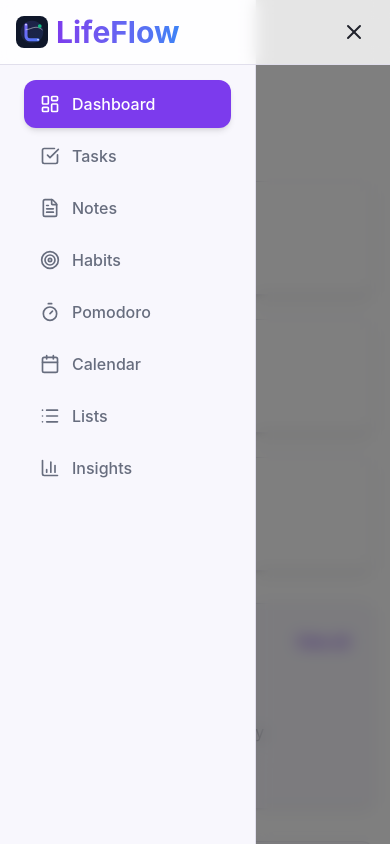
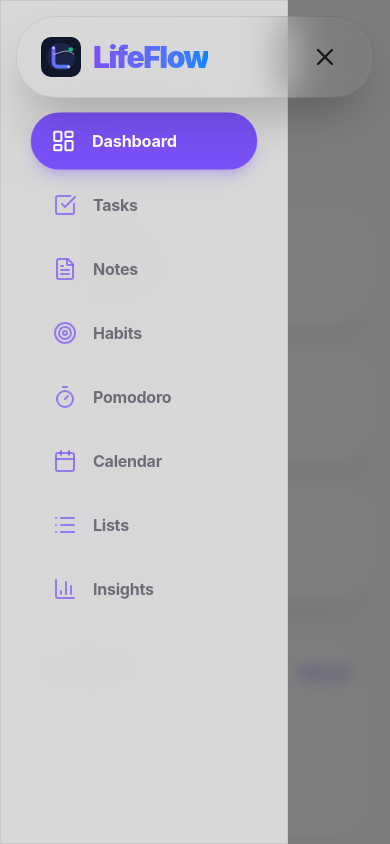
Before and after one commit to arpitmohapatra/lifeflow, a React (Vite) app: page / in a window 390 px wide. Both pictures are taken after a click on the button 354 px from the left and 32 px from the top of the page. Shown: the top 844 px of the page. Built offline with nearby package versions, Linux system fonts and the light colour scheme.

Commit message:
Complete redesign using Apple's new design system: Light theme, rounded components, and glassmorphism

```diff
--- a/src/App.jsx
+++ b/src/App.jsx
@@ -93,36 +93,38 @@ function App() {
 
   return (
     <div className={`min-h-screen transition-opacity duration-500 ${mounted ? 'opacity-100' : 'opacity-0'}`}>
-      {/* Mobile Header */}
-      <header className="md:hidden sticky top-0 z-40 px-4 py-3 border-b backdrop-blur-sm" style={{
-        backgroundColor: 'color-mix(in srgb, var(--color-background), transparent 20%)',
-        borderColor: 'var(--color-border)'
+      {/* Mobile Floating Header */}
+      <header className="md:hidden fixed top-4 left-4 right-4 z-40 px-6 py-4 rounded-3xl backdrop-blur-xl border shadow-2xl transition-all" style={{
+        backgroundColor: 'var(--color-glass)',
+        borderColor: 'var(--color-glass-border)'
       }}>
         <div className="flex items-center justify-between">
-          <div className="flex items-center gap-2">
-            <img src={`${import.meta.env.BASE_URL}icon.svg`} alt="LifeFlow Logo" className="w-8 h-8" />
-            <h1 className="text-3xl font-bold bg-gradient-to-r from-primary to-secondary bg-clip-text text-transparent">
+          <div className="flex items-center gap-3">
+            <img src={`${import.meta.env.BASE_URL}icon.svg`} alt="LifeFlow Logo" className="w-10 h-10" />
+            <h1 className="text-3xl font-black bg-gradient-to-r from-primary to-secondary bg-clip-text text-transparent tracking-tighter">
               LifeFlow
             </h1>
           </div>
           <button
             onClick={() => setMobileMenuOpen(!mobileMenuOpen)}
-            className="p-2 rounded-lg hover:bg-surface cursor-pointer"
+            className="p-2.5 rounded-2xl hover:bg-surface transition-colors cursor-pointer"
           >
-            {mobileMenuOpen ? <X className="w-6 h-6" /> : <Menu className="w-6 h-6" />}
+            {mobileMenuOpen ? <X className="w-7 h-7 text-text" /> : <Menu className="w-7 h-7 text-text" />}
           </button>
         </div>
       </header>
 
-      <div className="flex min-h-screen overflow-x-hidden">
+      <div className="flex min-h-screen overflow-x-hidden md:p-6 lg:p-8">
         {/* Sidebar */}
         <aside className={`
-          fixed md:sticky top-0 left-0 h-screen z-30
-          w-64 p-6 border-r transition-transform duration-300
-          ${mobileMenuOpen ? 'translate-x-0 pt-20 md:pt-6' : '-translate-x-full md:translate-x-0'}
+          fixed md:sticky top-0 md:top-6 left-0 h-screen md:h-[calc(100vh-3rem)] z-30
+          w-72 p-8 md:rounded-3xl border transition-all duration-500 ease-spring
+          ${mobileMenuOpen ? 'translate-x-0 pt-28' : '-translate-x-full md:translate-x-0'}
+          ${!mobileMenuOpen && 'md:shadow-xl md:shadow-black/5'}
         `} style={{
             backgroundColor: 'var(--color-surface)',
-            borderColor: 'var(--color-border)'
+            borderColor: 'var(--color-border)',
+            backdropFilter: 'blur(40px)'
           }}>
           {/* Logo */}
           <div className="mb-8 hidden md:block">
@@ -137,8 +139,7 @@ function App() {
             </p>
           </div>
 
-          {/* Navigation */}
-          <nav className="space-y-1">
+          <nav className="space-y-2">
             {NAV_ITEMS.map((item) => {
               const Icon = item.icon;
               const isActive = currentView === item.id;
@@ -148,15 +149,15 @@ function App() {
                   key={item.id}
                   onClick={() => handleNavigate(item.id)}
                   className={`
-                    w-full flex items-center gap-3 px-4 py-3 rounded-lg
-                    font-medium transition-all cursor-pointer
+                    w-full flex items-center gap-4 px-5 py-4 rounded-2xl
+                    font-bold transition-all duration-300 cursor-pointer
                     ${isActive
-                      ? 'bg-primary text-white shadow-md'
-                      : 'text-text-secondary hover:bg-surface-elevated hover:text-text'
+                      ? 'bg-primary text-white shadow-lg shadow-primary/25 scale-[1.02]'
+                      : 'text-text-secondary hover:bg-surface-elevated hover:text-text hover:translate-x-1'
                     }
                   `}
                 >
-                  <Icon className="w-5 h-5" />
+                  <Icon className={`w-6 h-6 ${isActive ? 'text-white' : 'text-primary/70'}`} />
                   {item.label}
                 </button>
               );
@@ -165,7 +166,7 @@ function App() {
         </aside>
 
         {/* Main Content */}
-        <main className="flex-1 min-w-0 p-4 md:p-8">
+        <main className="flex-1 min-w-0 p-4 pt-28 md:pt-0 md:pl-8">
           <div className="w-full">
             {renderView()}
           </div>
--- a/src/components/Button.jsx
+++ b/src/components/Button.jsx
@@ -9,16 +9,16 @@ export function Button({
     const baseStyles = 'inline-flex items-center justify-center gap-2 font-medium transition-all focus:outline-none focus:ring-2 focus:ring-offset-2 disabled:opacity-50 disabled:cursor-not-allowed cursor-pointer';
 
     const variants = {
-        primary: 'bg-primary text-white hover:bg-primary-hover focus:ring-primary',
-        secondary: 'bg-surface text-text border border-border hover:bg-surface-elevated',
-        ghost: 'text-text hover:bg-surface',
-        danger: 'bg-error text-white hover:opacity-90 focus:ring-error',
+        primary: 'bg-primary text-white hover:bg-primary-hover shadow-lg shadow-primary/20 active:scale-95',
+        secondary: 'bg-surface/80 backdrop-blur-sm text-text border border-glass-border hover:bg-surface-elevated active:scale-95',
+        ghost: 'text-text hover:bg-surface active:scale-95',
+        danger: 'bg-error text-white hover:bg-error/90 active:scale-95',
     };
 
     const sizes = {
-        sm: 'px-3 py-1.5 text-sm rounded-md',
-        md: 'px-4 py-2 text-base rounded-md',
-        lg: 'px-6 py-3 text-lg rounded-lg',
+        sm: 'px-4 py-2 text-sm rounded-xl font-bold',
+        md: 'px-6 py-3 text-base rounded-2xl font-bold',
+        lg: 'px-8 py-4 text-lg rounded-3xl font-black',
     };
 
     return (
--- a/src/components/Card.jsx
+++ b/src/components/Card.jsx
@@ -1,8 +1,10 @@
 export function Card({ children, className = '', elevated = false, onClick, ...props }) {
     return (
         <div
-            className={`rounded-lg p-6 transition-all w-full ${onClick ? 'cursor-pointer hover:scale-[1.01]' : ''} ${elevated ? 'bg-surface-elevated shadow-md' : 'bg-surface shadow-sm'
-                } border border-border ${className}`}
+            className={`rounded-3xl p-6 transition-all duration-300 w-full
+                ${onClick ? 'cursor-pointer hover:scale-[1.02] active:scale-[0.98]' : ''}
+                ${elevated ? 'bg-surface-elevated shadow-xl shadow-black/5' : 'bg-surface/50 backdrop-blur-md'}
+                border border-glass-border ${className}`}
             onClick={onClick}
             {...props}
         >
--- a/src/components/Input.jsx
+++ b/src/components/Input.jsx
@@ -4,7 +4,9 @@ export const Input = forwardRef(({ className = '', ...props }, ref) => {
     return (
         <input
             ref={ref}
-            className={`w-full px-4 py-2 rounded-md border text-text placeholder:text-text-muted focus:outline-none focus:ring-2 focus:ring-primary transition-all bg-surface border-border ${className}`}
+            className={`w-full px-5 py-3 rounded-2xl border text-text placeholder:text-text-muted
+                focus:outline-none focus:ring-2 focus:ring-primary/40 transition-all
+                bg-surface-elevated border-glass-border shadow-sm font-medium ${className}`}
             {...props}
         />
     );
--- a/src/index.css
+++ b/src/index.css
@@ -1,51 +1,58 @@
 @import "tailwindcss";
 
 @theme {
-    /* Theme Colors */
-    --color-primary: hsl(262 83% 58%);
-    --color-primary-hover: hsl(262 83% 52%);
-    --color-secondary: hsl(217 91% 60%);
-    --color-accent: hsl(280 81% 68%);
+    /* Apple-inspired Light Palette */
+    --color-primary: hsl(255 90% 64%);
+    --color-primary-hover: hsl(255 90% 58%);
+    --color-secondary: hsl(210 100% 52%);
+    --color-accent: hsl(280 85% 65%);
 
-    /* Surface Colors */
-    --color-background: hsl(0 0% 100%);
-    --color-surface: hsl(250 60% 98%);
+    /* Light Surface System */
+    --color-background: hsl(0 0% 98%);
+    --color-surface: hsla(0 0% 100% / 0.7);
     --color-surface-elevated: hsl(0 0% 100%);
+    --color-glass: hsla(0 0% 100% / 0.65);
+    --color-glass-border: hsla(0 0% 0% / 0.08);
 
-    /* Text Colors */
-    --color-text: hsl(225 15% 15%);
-    --color-text-secondary: hsl(225 10% 45%);
-    --color-text-muted: hsl(225 8% 65%);
+    /* Typography */
+    --color-text: hsl(240 10% 10%);
+    --color-text-secondary: hsl(240 5% 45%);
+    --color-text-muted: hsl(240 5% 65%);
 
-    /* Border & Divider */
-    --color-border: hsl(250 25% 90%);
-    --color-divider: hsl(250 25% 94%);
+    /* Depth & Borders */
+    --color-border: hsla(0 0% 0% / 0.08);
+    --color-divider: hsla(0 0% 0% / 0.05);
 
-    /* Semantic Colors */
-    --color-success: hsl(142 71% 45%);
-    --color-warning: hsl(38 92% 50%);
-    --color-error: hsl(0 72% 51%);
-    --color-info: hsl(199 89% 48%);
+    /* Semantic */
+    --color-success: hsl(145 65% 42%);
+    --color-warning: hsl(35 95% 48%);
+    --color-error: hsl(0 85% 55%);
 
-    /* Border Radius - Standard Tailwind 4 handles these, but we can override */
-    --radius-sm: 0.375rem;
-    --radius-md: 0.5rem;
-    --radius-lg: 0.75rem;
-    --radius-xl: 1rem;
-    --radius-2xl: 1.5rem;
+    /* Apple-style Roundedness */
+    --radius-sm: 8px;
+    --radius-md: 12px;
+    --radius-lg: 18px;
+    --radius-xl: 24px;
+    --radius-2xl: 32px;
+    --radius-3xl: 40px;
+
+    /* Custom Transitions */
+    --transition-spring: cubic-bezier(0.4, 0, 0.2, 1);
 }
 
 @layer base {
     @media (prefers-color-scheme: dark) {
         :root {
-            --color-background: hsl(225 20% 10%);
-            --color-surface: hsl(225 18% 14%);
-            --color-surface-elevated: hsl(225 16% 18%);
-            --color-text: hsl(0 0% 95%);
-            --color-text-secondary: hsl(0 0% 70%);
-            --color-text-muted: hsl(0 0% 50%);
-            --color-border: hsl(225 12% 25%);
-            --color-divider: hsl(225 12% 20%);
+            --color-background: hsl(240 10% 4%);
+            --color-surface: hsla(240 10% 8% / 0.7);
+            --color-surface-elevated: hsl(240 10% 12%);
+            --color-glass: hsla(240 10% 8% / 0.75);
+            --color-glass-border: hsla(0 0% 100% / 0.1);
+            --color-text: hsl(0 0% 98%);
+            --color-text-secondary: hsl(240 5% 75%);
+            --color-text-muted: hsl(240 5% 55%);
+            --color-border: hsla(0 0% 100% / 0.1);
+            --color-divider: hsla(0 0% 100% / 0.05);
         }
     }
 
@@ -53,13 +60,16 @@
         box-sizing: border-box;
         margin: 0;
         padding: 0;
+        -webkit-tap-highlight-color: transparent;
     }
 
     body {
-        font-family: -apple-system, BlinkMacSystemFont, 'Segoe UI', 'Roboto', sans-serif;
+        font-family: -apple-system, BlinkMacSystemFont, "SF Pro Text", "SF Pro Display", "Helvetica Neue", sans-serif;
         background-color: var(--color-background);
         color: var(--color-text);
+        letter-spacing: -0.015em;
         -webkit-font-smoothing: antialiased;
+        -moz-osx-font-smoothing: grayscale;
         overflow-x: hidden;
     }
 }
```
Also changed, not shown: src/components/Modal.jsx (+8 -8 lines).
